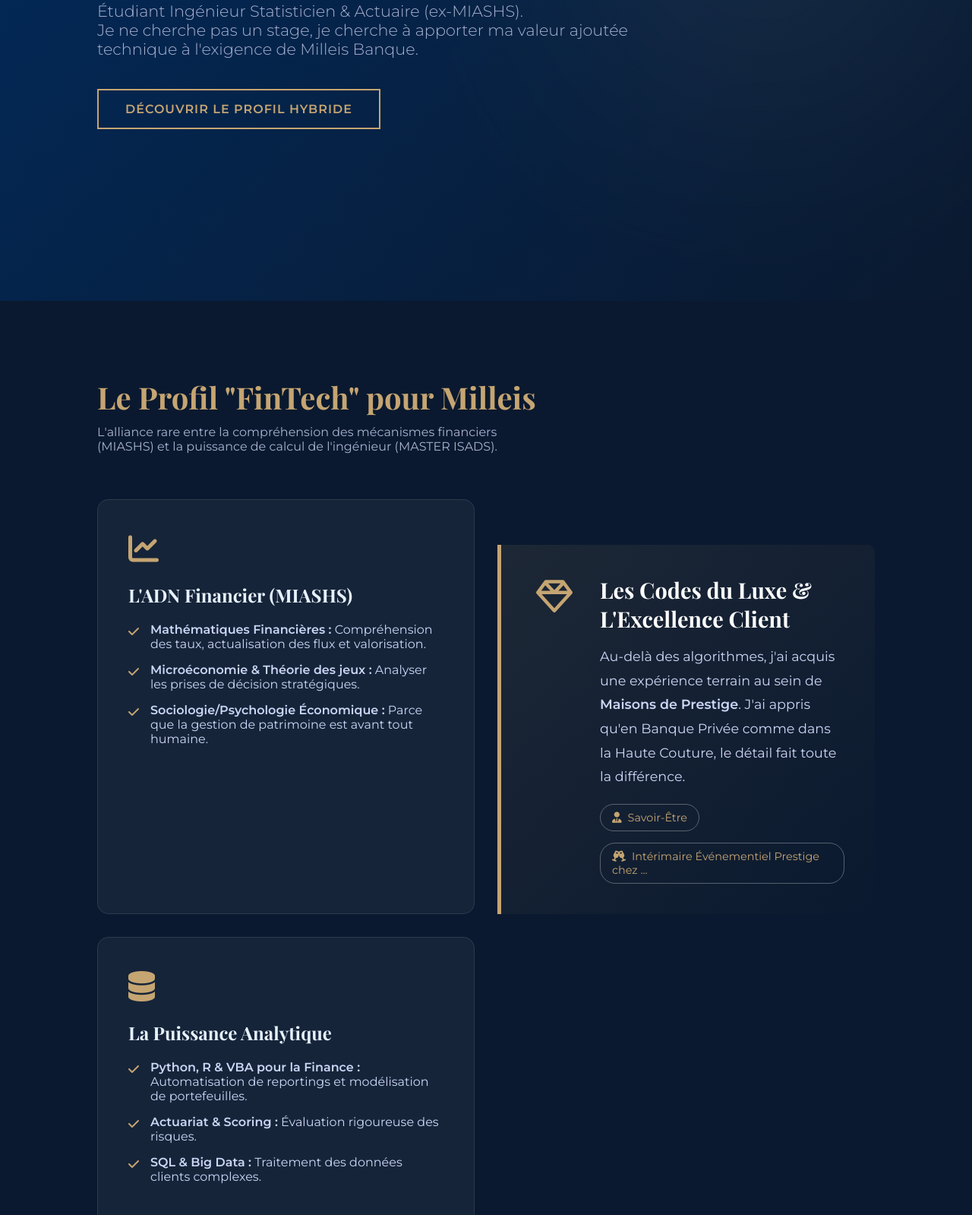
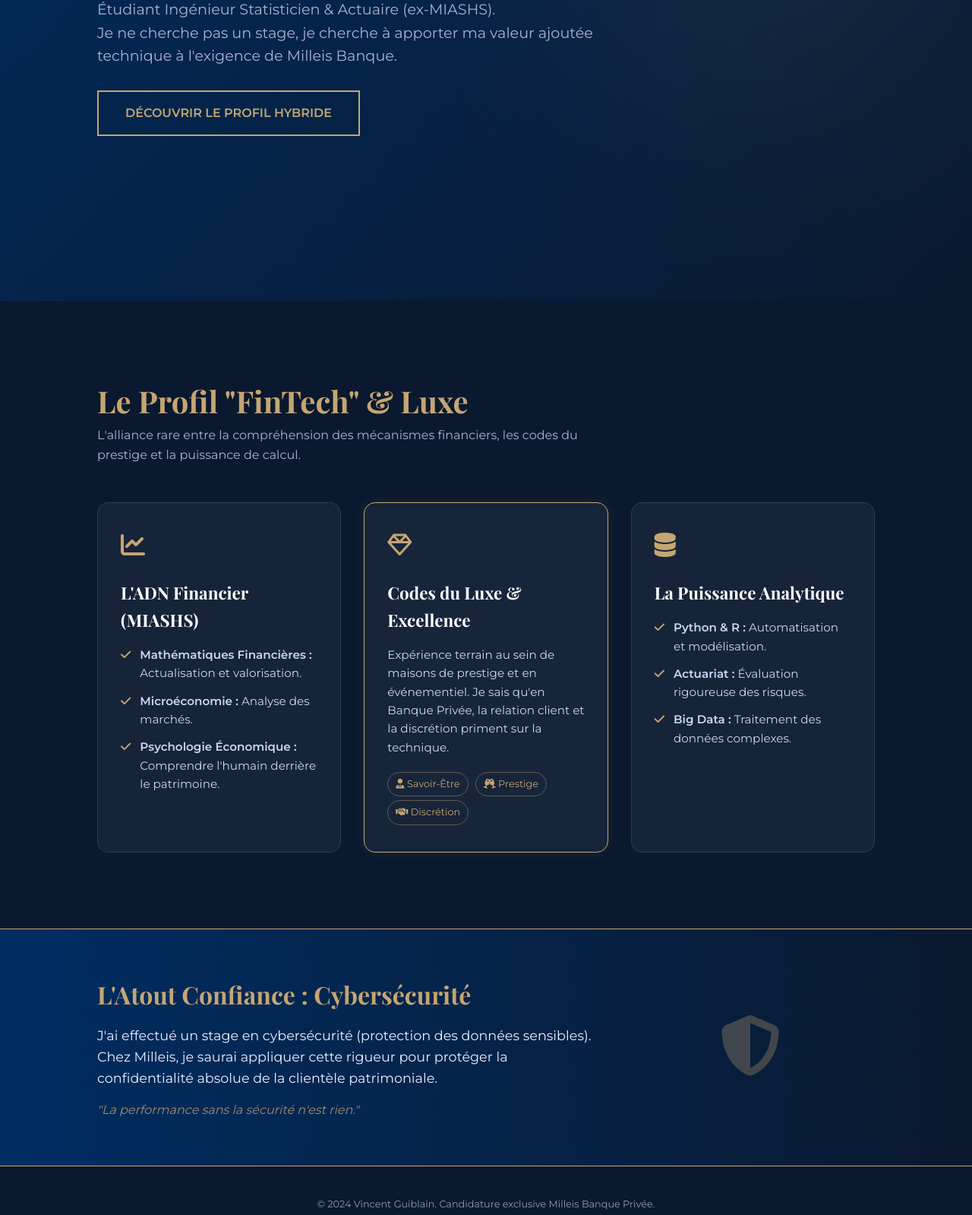
Before and after one commit to uvsq22103456/candidature-Milleis-banque, a plain HTML site: page index.html in a window 1280 px wide. Shown: the part 404-2003 px from the top of the page at 76% size. Drawn offline with nearby package versions, Linux system fonts and the light colour scheme.

Commit message:
Update index.html

```diff
--- a/index.html
+++ b/index.html
@@ -4,14 +4,15 @@
     <meta charset="UTF-8">
     <meta name="viewport" content="width=device-width, initial-scale=1.0">
     <title>Vincent Guiblain | Candidature Milleis Banque Privée</title>
+
     <link href="https://fonts.googleapis.com/css2?family=Playfair+Display:wght@500;700&family=Montserrat:wght@300;400;600&display=swap" rel="stylesheet">
     <link rel="stylesheet" href="https://cdnjs.cloudflare.com/ajax/libs/font-awesome/6.4.0/css/all.min.css">
 
     <style>
-        /* --- CONFIGURATION PREMIUM --- */
+        /* --- CONFIGURATION DESIGN --- */
         :root {
-            --milleis-blue: #002D62; /* Le bleu profond officiel */
-            --milleis-gold: #C5A572; /* Un or élégant et mat */
+            --milleis-blue: #002D62;
+            --milleis-gold: #C5A572;
             --dark-bg: #0a192f;
             --light-text: #e6f1ff;
             --glass-bg: rgba(255, 255, 255, 0.05);
@@ -25,18 +26,17 @@
             font-family: 'Montserrat', sans-serif;
             background-color: var(--dark-bg);
             color: var(--light-text);
-            overflow-x: hidden;
+            line-height: 1.6;
         }
 
         h1, h2, h3 { font-family: 'Playfair Display', serif; }
 
-        /* --- HEADER SPECIAL MILLEIS --- */
-        /* C'est ici qu'on intègre la marque */
+        /* --- NAVBAR STYLE COLLAB --- */
         .navbar {
             display: flex;
             justify-content: space-between;
             align-items: center;
-            padding: 20px 50px;
+            padding: 20px 40px;
             background: rgba(10, 25, 47, 0.95);
             backdrop-filter: blur(10px);
             position: fixed;
@@ -45,52 +45,29 @@
             border-bottom: 1px solid var(--glass-border);
         }
 
-        .milleis-target {
-            display: flex;
-            align-items: center;
-            font-weight: 600;
-        }
+        .milleis-target { display: flex; align-items: center; gap: 15px; }
 
-        /* REMPLACE CECI PAR L'IMAGE DU LOGO PLUS TARD */
-        .logo-placeholder {
-            color: var(--milleis-gold);
-            font-family: 'Playfair Display', serif;
-            font-size: 1.5rem;
-            letter-spacing: 1px;
-            margin-right: 15px;
-        }
-        /* ------------------------------------------ */
-
-        .candidate-name { font-size: 0.9rem; letter-spacing: 2px; text-transform: uppercase; opacity: 0.8; }
-
-        /* --- HERO SECTION (L'IMPACT) --- */
+        /* --- HERO SECTION --- */
         .hero {
             height: 100vh;
             display: flex;
             align-items: center;
-            justify-content: flex-start;
             padding: 0 10%;
             background: linear-gradient(135deg, rgba(0,45,98,0.9) 0%, rgba(10,25,47,1) 100%);
             position: relative;
         }
 
-        /* Un effet de cercle lumineux en arrière-plan */
         .hero::before {
             content: '';
             position: absolute;
-            top: 20%;
-            right: 10%;
-            width: 300px;
-            height: 300px;
+            top: 20%; right: 10%;
+            width: 300px; height: 300px;
             background: var(--milleis-gold);
-            filter: blur(150px);
-            opacity: 0.2;
+            filter: blur(150px); opacity: 0.2;
         }
 
-        .hero-content { max-width: 700px; z-index: 10; }
-
         h1 {
-            font-size: 4rem;
+            font-size: 3.5rem;
             line-height: 1.1;
             margin-bottom: 25px;
             background: linear-gradient(to right, #fff, var(--milleis-gold));
@@ -98,55 +75,45 @@
             -webkit-text-fill-color: transparent;
         }
 
-        .hero-subtitle {
-            font-size: 1.3rem;
-            margin-bottom: 40px;
-            font-weight: 300;
-            color: #a8b2d1;
-        }
-
         .btn-gold {
             padding: 15px 35px;
-            background: transparent;
             border: 2px solid var(--milleis-gold);
             color: var(--milleis-gold);
             font-weight: 600;
             text-transform: uppercase;
-            letter-spacing: 1px;
             text-decoration: none;
+            display: inline-block;
             transition: all 0.3s ease;
-            position: relative;
-            overflow: hidden;
-            display: inline-block;
         }
 
         .btn-gold:hover {
             background: var(--milleis-gold);
             color: var(--milleis-blue);
-            box-shadow: 0 0 20px rgba(197, 165, 114, 0.4);
         }
 
-        /* --- SECTION PROFIL HYBRIDE (L'ATOUT MAJEUR) --- */
+        /* --- SECTION PROFIL (GRILLE DE 3 CARTES) --- */
         .section-dark { padding: 100px 10%; }
 
-        .section-header { margin-bottom: 60px; }
+        .section-header { margin-bottom: 50px; text-align: left; }
         .section-header h2 { font-size: 2.5rem; color: var(--milleis-gold); }
-        .section-header p { color: #a8b2d1; max-width: 600px; margin-top: 10px; }
 
+        /* La Grille Magique : 3 colonnes égales */
         .hybrid-grid {
             display: grid;
-            grid-template-columns: 1fr 1fr;
+            grid-template-columns: repeat(auto-fit, minmax(300px, 1fr));
             gap: 30px;
+            align-items: stretch; /* Force les cartes à avoir la même hauteur */
         }
 
-        /* Cartes "Glassmorphism" */
+        /* Le Style des Cartes */
         .glass-card {
             background: var(--glass-bg);
             border: 1px solid var(--glass-border);
-            backdrop-filter: blur(5px);
-            padding: 40px;
+            padding: 30px;
             border-radius: 15px;
-            transition: transform 0.3s, border-color 0.3s;
+            transition: transform 0.3s;
+            display: flex;
+            flex-direction: column;
         }
 
         .glass-card:hover {
@@ -154,36 +121,47 @@
             border-color: var(--milleis-gold);
         }
 
-        .card-icon { font-size: 2.5rem; color: var(--milleis-gold); margin-bottom: 20px; }
-        .glass-card h3 { margin-bottom: 20px; font-size: 1.5rem; }
+        .card-icon { font-size: 2rem; color: var(--milleis-gold); margin-bottom: 20px; }
+        .glass-card h3 { margin-bottom: 15px; font-size: 1.4rem; color: #fff; }
+
+        .skill-list { list-style: none; }
         .skill-list li {
-            margin-bottom: 15px;
+            margin-bottom: 12px;
             display: flex;
             align-items: flex-start;
+            font-size: 0.95rem;
             color: #ccd6f6;
         }
-        .skill-list i { color: var(--milleis-gold); margin-right: 15px; margin-top: 4px; }
+        .skill-list i { color: var(--milleis-gold); margin-right: 12px; margin-top: 4px; }
 
-        /* --- SECTION CYBER (LA SÉCURITÉ) --- */
+        /* Badge spécifique pour la carte Luxe */
+        .luxe-badge {
+            font-size: 0.8rem;
+            color: var(--milleis-gold);
+            border: 1px solid rgba(197, 165, 114, 0.4);
+            padding: 5px 10px;
+            border-radius: 20px;
+            display: inline-block;
+            margin-right: 5px;
+            margin-bottom: 5px;
+        }
+
+        /* --- SECTION CYBER --- */
         .cyber-banner {
             background: linear-gradient(90deg, var(--milleis-blue), var(--dark-bg));
-            padding: 80px 10%;
+            padding: 60px 10%;
             display: flex;
             align-items: center;
-            border-top: 2px solid var(--milleis-gold);
-            border-bottom: 2px solid var(--milleis-gold);
+            border-top: 1px solid var(--milleis-gold);
+            border-bottom: 1px solid var(--milleis-gold);
+            gap: 40px;
         }
 
-        .cyber-text { flex: 2; padding-right: 50px; }
-        .cyber-icon { flex: 1; font-size: 8rem; color: var(--milleis-gold); opacity: 0.3; text-align: center;}
-
         /* --- RESPONSIVE --- */
-        @media (max-width: 768px) {
-            .navbar { padding: 20px; }
-            h1 { font-size: 2.8rem; }
-            .hybrid-grid { grid-template-columns: 1fr; }
+        @media (max-width: 900px) {
+            h1 { font-size: 2.5rem; }
             .cyber-banner { flex-direction: column; text-align: center; }
-            .cyber-text { padding-right: 0; margin-bottom: 30px; }
+            .navbar { padding: 15px; }
         }
     </style>
 </head>
@@ -191,20 +169,24 @@
 
     <nav class="navbar">
         <div class="milleis-target">
-        <span style="font-family: 'Playfair Display', serif; color: var(--milleis-gold); font-size: 1.4rem;">
-            Vincent Guiblain <span style="color: white; opacity: 0.5; margin: 0 10px;">x</span> Milleis Banque Privée
+            <span style="font-family: 'Montserrat', sans-serif; color: #fff; font-weight: 400; letter-spacing: 1px;">
+                VINCENT GUIBLAIN
+            </span>
+            <span style="color: rgba(255,255,255,0.4); font-size: 0.8rem;">✕</span>
+            <span style="font-family: 'Playfair Display', serif; color: var(--milleis-gold); font-weight: 700; font-size: 1.2rem; letter-spacing: 1px;">
+                MILLEIS
             </span>
         </div>
-    <div class="candidate-name" style="font-size: 0.7rem; opacity: 0.6;">
-        Dossier de Candidature
+        <div style="font-size: 0.7rem; color: var(--milleis-gold); border: 1px solid var(--milleis-gold); padding: 5px 15px; border-radius: 50px;">
+            OFFRE DE COLLABORATION
         </div>
     </nav>
 
     <section class="hero">
-        <div class="hero-content">
-            <h4>Ingénierie & Finance Patrimoniale</h4>
+        <div style="max-width: 700px; z-index: 10;">
+            <h4 style="color: var(--milleis-gold); text-transform: uppercase; letter-spacing: 2px; margin-bottom: 10px;">Ingénierie & Finance Patrimoniale</h4>
             <h1>La rigueur de la Data,<br>l'esprit Boutique.</h1>
-            <p class="hero-subtitle">
+            <p style="font-size: 1.2rem; color: #a8b2d1; margin-bottom: 30px;">
                 Étudiant Ingénieur Statisticien & Actuaire (ex-MIASHS).<br>
                 Je ne cherche pas un stage, je cherche à apporter ma valeur ajoutée technique à l'exigence de Milleis Banque.
             </p>
@@ -214,77 +196,65 @@
 
     <section id="profil" class="section-dark">
         <div class="section-header">
-            <h2>Le Profil "FinTech" pour Milleis</h2>
-            <p>L'alliance rare entre la compréhension des mécanismes financiers (MIASHS) et la puissance de calcul de l'ingénieur (MASTER ISADS).</p>
+            <h2>Le Profil "FinTech" & Luxe</h2>
+            <p style="color: #a8b2d1; max-width: 700px;">L'alliance rare entre la compréhension des mécanismes financiers, les codes du prestige et la puissance de calcul.</p>
         </div>
 
         <div class="hybrid-grid">
+
             <div class="glass-card">
                 <div class="card-icon"><i class="fa-solid fa-chart-line"></i></div>
                 <h3>L'ADN Financier (MIASHS)</h3>
                 <ul class="skill-list">
-                    <li><i class="fa-solid fa-check"></i><span><strong>Mathématiques Financières :</strong> Compréhension des taux, actualisation des flux et valorisation.</span></li>
-                    <li><i class="fa-solid fa-check"></i><span><strong>Microéconomie & Théorie des jeux :</strong> Analyser les prises de décision stratégiques.</span></li>
-                    <li><i class="fa-solid fa-check"></i><span><strong>Sociologie/Psychologie Économique :</strong> Parce que la gestion de patrimoine est avant tout humaine.</span></li>
+                    <li><i class="fa-solid fa-check"></i><span><strong>Mathématiques Financières :</strong> Actualisation et valorisation.</span></li>
+                    <li><i class="fa-solid fa-check"></i><span><strong>Microéconomie :</strong> Analyse des marchés.</span></li>
+                    <li><i class="fa-solid fa-check"></i><span><strong>Psychologie Économique :</strong> Comprendre l'humain derrière le patrimoine.</span></li>
                 </ul>
             </div>
 
-            <div style="margin-top: 60px; background: linear-gradient(135deg, rgba(197, 165, 114, 0.1) 0%, rgba(10, 25, 47, 0) 100%); border-left: 5px solid var(--milleis-gold); padding: 40px; border-radius: 0 10px 10px 0;">
-
-    <div style="display: flex; align-items: flex-start; gap: 30px; flex-wrap: wrap;">
-        <div style="font-size: 3rem; color: var(--milleis-gold); min-width: 60px; text-align: center;">
-            <i class="fa-regular fa-gem"></i>
+            <div class="glass-card" style="border-color: var(--milleis-gold); box-shadow: 0 0 15px rgba(197, 165, 114, 0.1);">
+                <div class="card-icon"><i class="fa-regular fa-gem"></i></div>
+                <h3>Codes du Luxe & Excellence</h3>
+                <p style="font-size: 0.95rem; color: #ccd6f6; margin-bottom: 20px; flex-grow: 1;">
+                    Expérience terrain au sein de maisons de prestige et en événementiel. Je sais qu'en Banque Privée, la relation client et la discrétion priment sur la technique.
+                </p>
+                <div>
+                    <span class="luxe-badge"><i class="fa-solid fa-user-tie"></i> Savoir-Être</span>
+                    <span class="luxe-badge"><i class="fa-solid fa-champagne-glasses"></i> Prestige</span>
+                    <span class="luxe-badge"><i class="fa-solid fa-handshake"></i> Discrétion</span>
                 </div>
-
-        <div style="flex: 1;">
-            <h3 style="color: #fff; font-size: 1.8rem; margin-bottom: 15px;">Les Codes du Luxe & L'Excellence Client</h3>
-            <p style="color: #ccd6f6; font-size: 1.1rem; line-height: 1.8;">
-                Au-delà des algorithmes, j'ai acquis une expérience terrain au sein de <strong>Maisons de Prestige</strong>.
-                J'ai appris qu'en Banque Privée comme dans la Haute Couture, le détail fait toute la différence.
-            </p>
-
-            <div style="margin-top: 20px; display: flex; gap: 15px; flex-wrap: wrap;">
-                <span style="border: 1px solid rgba(255,255,255,0.3); padding: 8px 15px; border-radius: 20px; font-size: 0.9rem; color: var(--milleis-gold);">
-                    <i class="fa-solid fa-user-tie" style="margin-right: 8px;"></i>Savoir-Être
-                </span>
-                <span style="border: 1px solid rgba(255,255,255,0.3); padding: 8px 15px; border-radius: 20px; font-size: 0.9rem; color: var(--milleis-gold);">
-                    <i class="fa-solid fa-champagne-glasses" style="margin-right: 8px;"></i>Intérimaire Événementiel Prestige chez ...
-                </span>
-
-            </div>
-        </div>
-    </div>
-
             </div>
 
             <div class="glass-card">
                 <div class="card-icon"><i class="fa-solid fa-database"></i></div>
                 <h3>La Puissance Analytique</h3>
                 <ul class="skill-list">
-                    <li><i class="fa-solid fa-check"></i><span><strong>Python, R & VBA pour la Finance :</strong> Automatisation de reportings et modélisation de portefeuilles.</span></li>
-                    <li><i class="fa-solid fa-check"></i><span><strong>Actuariat & Scoring :</strong> Évaluation rigoureuse des risques.</span></li>
-                    <li><i class="fa-solid fa-check"></i><span><strong>SQL & Big Data :</strong> Traitement des données clients complexes.</span></li>
+                    <li><i class="fa-solid fa-check"></i><span><strong>Python & R :</strong> Automatisation et modélisation.</span></li>
+                    <li><i class="fa-solid fa-check"></i><span><strong>Actuariat :</strong> Évaluation rigoureuse des risques.</span></li>
+                    <li><i class="fa-solid fa-check"></i><span><strong>Big Data :</strong> Traitement des données complexes.</span></li>
                 </ul>
             </div>
+
         </div>
     </section>
 
     <section class="cyber-banner">
-        <div class="cyber-text">
-            <h3 style="font-size: 2rem; color: var(--milleis-gold); margin-bottom: 20px;">L'Atout Confiance : Cybersécurité</h3>
-            <p style="font-size: 1.1rem; margin-bottom: 20px;">
-                J'ai déjà effectué un stage de 6 mois en cybersécurité chez .... Chez Milleis, où la discrétion est reine, je comprends l'importance vitale de protéger les données sensibles de la clientèle patrimoniale.
+        <div style="flex: 2;">
+            <h3 style="font-size: 2rem; color: var(--milleis-gold); margin-bottom: 15px;">L'Atout Confiance : Cybersécurité</h3>
+            <p style="font-size: 1.1rem; color: #e6f1ff; margin-bottom: 15px;">
+                J'ai effectué un stage en cybersécurité (protection des données sensibles).<br>
+                Chez Milleis, je saurai appliquer cette rigueur pour protéger la confidentialité absolue de la clientèle patrimoniale.
             </p>
-            <p style="font-style: italic; color: var(--milleis-gold);">"La performance sans la sécurité n'est rien."</p>
+            <p style="font-style: italic; color: var(--milleis-gold); opacity: 0.8;">"La performance sans la sécurité n'est rien."</p>
         </div>
-        <div class="cyber-icon">
+        <div style="flex: 1; text-align: center; font-size: 5rem; color: var(--milleis-gold); opacity: 0.3;">
             <i class="fa-solid fa-shield-halved"></i>
         </div>
     </section>
 
-    <div style="text-align: center; padding: 30px; font-size: 0.8rem; opacity: 0.6;">
-        © 2024 Vincent Guiblain. Une candidature pensée exclusivement pour Milleis Banque Privée.
-    </div>
+    <footer style="text-align: center; padding: 40px; font-size: 0.8rem; opacity: 0.6;">
+        © 2024 Vincent Guiblain. Candidature exclusive Milleis Banque Privée.
+    </footer>
 
 </body>
 </html>
```
Lines whose indentation alone changed are shown as unchanged.
